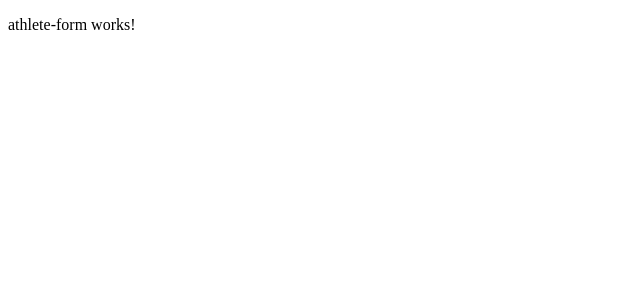
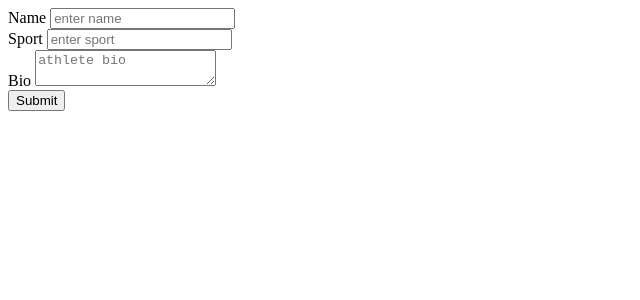
Before and after one commit to yeti-detective/OS_code_challenge, an Angular app: page /athlete/new in a window 1280 px wide. Shown: the top 300 px of the page, without its empty margins (0-640 px from the left). Built offline with nearby package versions, Linux system fonts and the light colour scheme.

Commit message:
athlete form (dumb)

```diff
--- a/src/app/athlete-form/athlete-form.component.html
+++ b/src/app/athlete-form/athlete-form.component.html
@@ -1,3 +1,12 @@
-<p>
-  athlete-form works!
-</p>
+<form>
+  <label>Name
+    <input type="text" placeholder="enter name" />
+  </label><br />
+  <label>Sport
+    <input type="text" placeholder="enter sport" />
+  </label><br />
+  <label>Bio
+    <textarea placeholder="athlete bio"></textarea>
+  </label><br />
+  <input type="submit" />
+</form>
```
